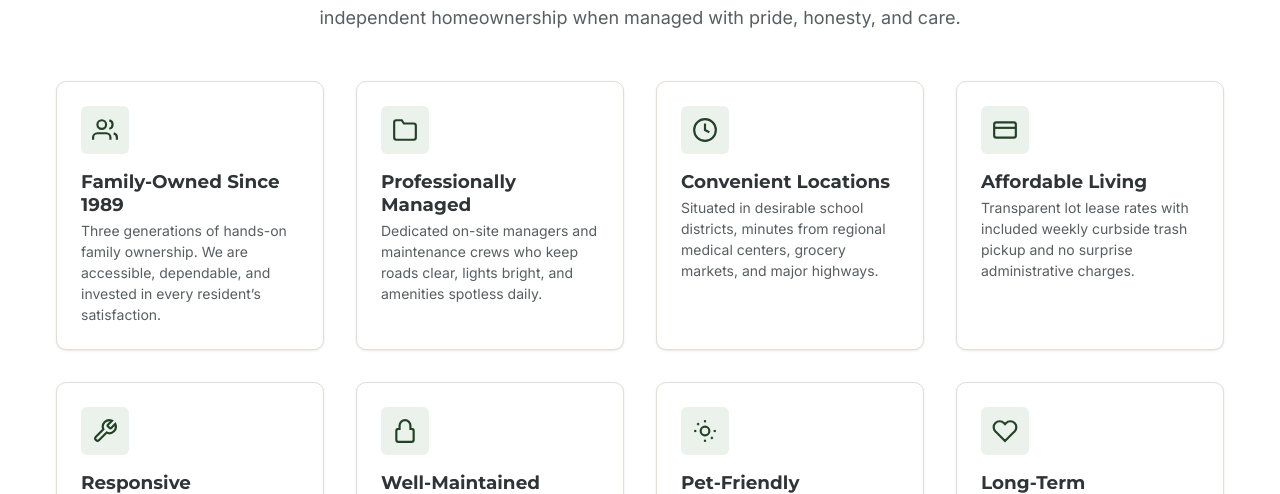
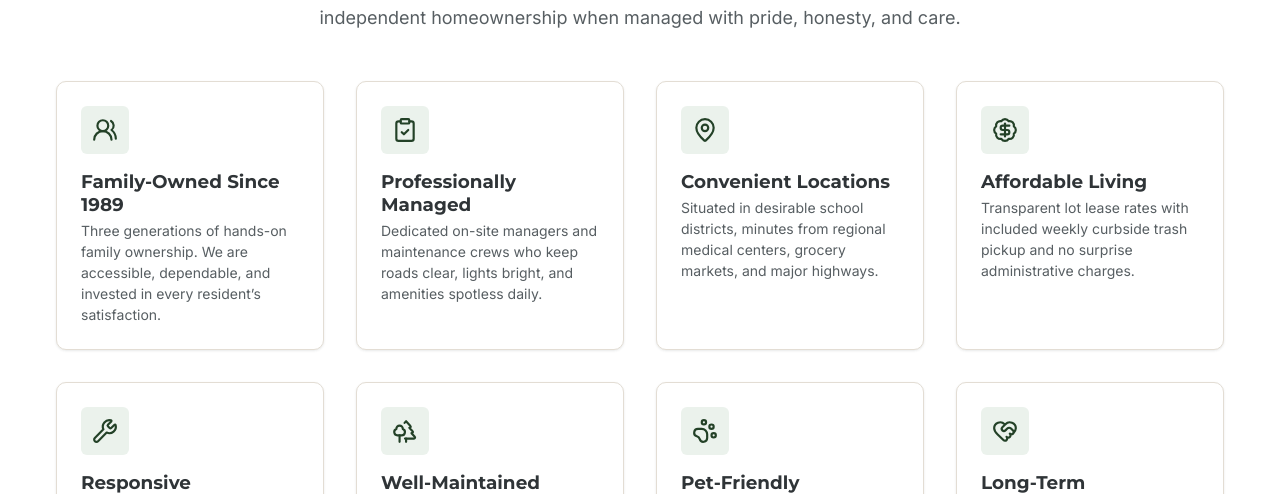
Before and after one commit to Houg40/trailer-park-website, a website: page public/index.html in a window 1280 px wide. Shown: the part 5809-6303 px from the top of the page. Drawn offline with nearby package versions, Linux system fonts and the light colour scheme; no server answers.

Commit message:
Replace feature card icons with Lucide icons (UsersRound, ClipboardCheck, MapPin, BadgeDollarSign, Wrench, Trees, PawPrint, HeartHandshake)

```diff
--- a/public/index.html
+++ b/public/index.html
@@ -276,73 +276,73 @@
         </div>
 
         <div class="cards-grid" style="grid-template-columns: repeat(auto-fill, minmax(260px, 1fr));">
-          <!-- 1 -->
+          <!-- 1: UsersRound -->
           <div class="feature-card">
             <div class="feature-icon-wrapper">
-              <svg viewBox="0 0 24 24" fill="none" stroke="currentColor" stroke-width="2"><path d="M17 21v-2a4 4 0 0 0-4-4H5a4 4 0 0 0-4 4v2"></path><circle cx="9" cy="7" r="4"></circle><path d="M23 21v-2a4 4 0 0 0-3-3.87"></path><path d="M16 3.13a4 4 0 0 1 0 7.75"></path></svg>
+              <svg viewBox="0 0 24 24" fill="none" stroke="currentColor" stroke-width="2" stroke-linecap="round" stroke-linejoin="round"><path d="M18 21a8 8 0 0 0-16 0"/><circle cx="10" cy="8" r="5"/><path d="M22 20c0-3.37-2-6.5-4-8a5 5 0 0 0-.45-8.3"/></svg>
             </div>
             <h3>Family-Owned Since 1989</h3>
             <p>Three generations of hands-on family ownership. We are accessible, dependable, and invested in every resident’s satisfaction.</p>
           </div>
 
-          <!-- 2 -->
+          <!-- 2: ClipboardCheck -->
           <div class="feature-card">
             <div class="feature-icon-wrapper">
-              <svg viewBox="0 0 24 24" fill="none" stroke="currentColor" stroke-width="2"><path d="M22 19a2 2 0 0 1-2 2H4a2 2 0 0 1-2-2V5a2 2 0 0 1 2-2h5l2 3h9a2 2 0 0 1 2 2z"></path></svg>
+              <svg viewBox="0 0 24 24" fill="none" stroke="currentColor" stroke-width="2" stroke-linecap="round" stroke-linejoin="round"><rect width="8" height="4" x="8" y="2" rx="1" ry="1"/><path d="M16 4h2a2 2 0 0 1 2 2v14a2 2 0 0 1-2 2H6a2 2 0 0 1-2-2V6a2 2 0 0 1 2-2h2"/><path d="m9 14 2 2 4-4"/></svg>
             </div>
             <h3>Professionally Managed</h3>
             <p>Dedicated on-site managers and maintenance crews who keep roads clear, lights bright, and amenities spotless daily.</p>
           </div>
 
-          <!-- 3 -->
+          <!-- 3: MapPin -->
           <div class="feature-card">
             <div class="feature-icon-wrapper">
-              <svg viewBox="0 0 24 24" fill="none" stroke="currentColor" stroke-width="2"><circle cx="12" cy="12" r="10"></circle><polyline points="12 6 12 12 16 14"></polyline></svg>
+              <svg viewBox="0 0 24 24" fill="none" stroke="currentColor" stroke-width="2" stroke-linecap="round" stroke-linejoin="round"><path d="M20 10c0 4.993-5.539 10.193-7.399 11.799a1 1 0 0 1-1.202 0C9.539 20.193 4 14.993 4 10a8 8 0 0 1 16 0"/><circle cx="12" cy="10" r="3"/></svg>
             </div>
             <h3>Convenient Locations</h3>
             <p>Situated in desirable school districts, minutes from regional medical centers, grocery markets, and major highways.</p>
           </div>
 
-          <!-- 4 -->
+          <!-- 4: BadgeDollarSign -->
           <div class="feature-card">
             <div class="feature-icon-wrapper">
-              <svg viewBox="0 0 24 24" fill="none" stroke="currentColor" stroke-width="2"><rect x="2" y="5" width="20" height="14" rx="2"></rect><line x1="2" y1="10" x2="22" y2="10"></line></svg>
+              <svg viewBox="0 0 24 24" fill="none" stroke="currentColor" stroke-width="2" stroke-linecap="round" stroke-linejoin="round"><path d="M3.85 8.62a4 4 0 0 1 4.78-4.77 4 4 0 0 1 6.74 0 4 4 0 0 1 4.78 4.78 4 4 0 0 1 0 6.74 4 4 0 0 1-4.77 4.78 4 4 0 0 1-6.75 0 4 4 0 0 1-4.78-4.77 4 4 0 0 1 0-6.76Z"/><path d="M16 8h-6a2 2 0 1 0 0 4h4a2 2 0 1 1 0 4H8"/><path d="M12 18V6"/></svg>
             </div>
             <h3>Affordable Living</h3>
             <p>Transparent lot lease rates with included weekly curbside trash pickup and no surprise administrative charges.</p>
           </div>
 
-          <!-- 5 -->
+          <!-- 5: Wrench -->
           <div class="feature-card">
             <div class="feature-icon-wrapper">
-              <svg viewBox="0 0 24 24" fill="none" stroke="currentColor" stroke-width="2"><path d="M14.7 6.3a1 1 0 0 0 0 1.4l1.6 1.6a1 1 0 0 0 1.4 0l3.77-3.77a6 6 0 0 1-7.94 7.94l-6.91 6.91a2.12 2.12 0 0 1-3-3l6.91-6.91a6 6 0 0 1 7.94-7.94l-3.76 3.76z"></path></svg>
+              <svg viewBox="0 0 24 24" fill="none" stroke="currentColor" stroke-width="2" stroke-linecap="round" stroke-linejoin="round"><path d="M14.7 6.3a1 1 0 0 0 0 1.4l1.6 1.6a1 1 0 0 0 1.4 0l3.106-3.105c.32-.322.863-.22.983.218a6 6 0 0 1-8.259 7.057l-7.91 7.91a1 1 0 0 1-2.999-3l7.91-7.91a6 6 0 0 1 7.057-8.259c.438.12.54.662.219.984z"/></svg>
             </div>
             <h3>Responsive Maintenance</h3>
             <p>Rapid dispatch for common infrastructure upkeep, with a 24/7 on-call emergency line for urgent resident needs.</p>
           </div>
 
-          <!-- 6 -->
+          <!-- 6: Trees -->
           <div class="feature-card">
             <div class="feature-icon-wrapper">
-              <svg viewBox="0 0 24 24" fill="none" stroke="currentColor" stroke-width="2"><path d="M12 2a5 5 0 0 0-5 5v3H6a2 2 0 0 0-2 2v8a2 2 0 0 0 2 2h12a2 2 0 0 0 2-2v-8a2 2 0 0 0-2-2h-1V7a5 5 0 0 0-5-5z"></path></svg>
+              <svg viewBox="0 0 24 24" fill="none" stroke="currentColor" stroke-width="2" stroke-linecap="round" stroke-linejoin="round"><path d="M10 10v.2A3 3 0 0 1 8.9 16H5a3 3 0 0 1-1-5.8V10a3 3 0 0 1 6 0Z"/><path d="M7 16v6"/><path d="M13 19v3"/><path d="M12 19h8.3a1 1 0 0 0 .7-1.7L18 14h.3a1 1 0 0 0 .7-1.7L16 9h.2a1 1 0 0 0 .8-1.7L13 3l-1.4 1.5"/></svg>
             </div>
             <h3>Well-Maintained Grounds</h3>
             <p>Pride in ownership shows in paved roadways, well-lit sidewalks, seasonal landscaping, and neat community standards.</p>
           </div>
 
-          <!-- 7 -->
+          <!-- 7: PawPrint -->
           <div class="feature-card">
             <div class="feature-icon-wrapper">
-              <svg viewBox="0 0 24 24" fill="none" stroke="currentColor" stroke-width="2"><circle cx="12" cy="12" r="4"></circle><path d="M12 2v2"></path><path d="M12 20v2"></path><path d="m4.93 4.93 1.41 1.41"></path><path d="m17.66 17.66 1.41 1.41"></path><path d="M2 12h2"></path><path d="M20 12h2"></path></svg>
+              <svg viewBox="0 0 24 24" fill="none" stroke="currentColor" stroke-width="2" stroke-linecap="round" stroke-linejoin="round"><circle cx="11" cy="4" r="2"/><circle cx="18" cy="8" r="2"/><circle cx="20" cy="16" r="2"/><path d="M9 10a5 5 0 0 1 5 5v3.5a3.5 3.5 0 0 1-6.84 1.045Q6.52 17.48 4.46 16.84A3.5 3.5 0 0 1 5.5 10Z"/></svg>
             </div>
             <h3>Pet-Friendly Neighborhoods</h3>
             <p>We welcome domestic dogs and cats, offering walking paths, pet waste stations, and designated fenced dog parks.</p>
           </div>
 
-          <!-- 8 -->
+          <!-- 8: HeartHandshake -->
           <div class="feature-card">
             <div class="feature-icon-wrapper">
-              <svg viewBox="0 0 24 24" fill="none" stroke="currentColor" stroke-width="2"><path d="M20.84 4.61a5.5 5.5 0 0 0-7.78 0L12 5.67l-1.06-1.06a5.5 5.5 0 0 0-7.78 7.78l1.06 1.06L12 21.23l7.78-7.78 1.06-1.06a5.5 5.5 0 0 0 0-7.78z"></path></svg>
+              <svg viewBox="0 0 24 24" fill="none" stroke="currentColor" stroke-width="2" stroke-linecap="round" stroke-linejoin="round"><path d="M19.414 14.414C21 12.828 22 11.5 22 9.5a5.5 5.5 0 0 0-9.591-3.676.6.6 0 0 1-.818.001A5.5 5.5 0 0 0 2 9.5c0 2.3 1.5 4 3 5.5l5.535 5.362a2 2 0 0 0 2.879.052 2.12 2.12 0 0 0-.004-3 2.124 2.124 0 1 0 3-3 2.124 2.124 0 0 0 3.004 0 2 2 0 0 0 0-2.828l-1.881-1.882a2.41 2.41 0 0 0-3.409 0l-1.71 1.71a2 2 0 0 1-2.828 0 2 2 0 0 1 0-2.828l2.823-2.762"/></svg>
             </div>
             <h3>Long-Term Community Focus</h3>
             <p>Our average resident tenure exceeds 7 years. We don't flip properties; we invest in long-term relationships.</p>
```
